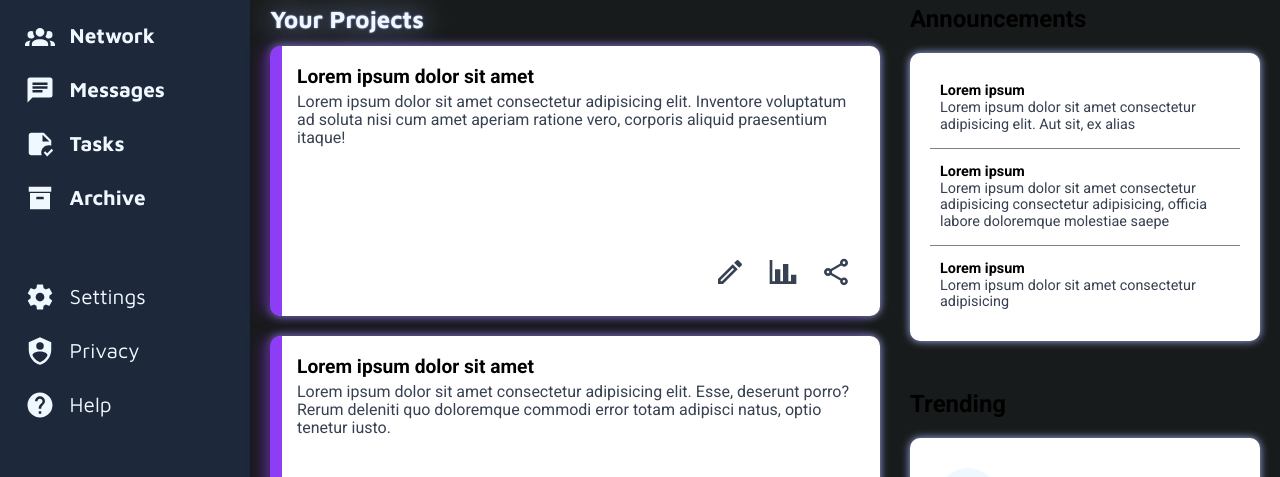
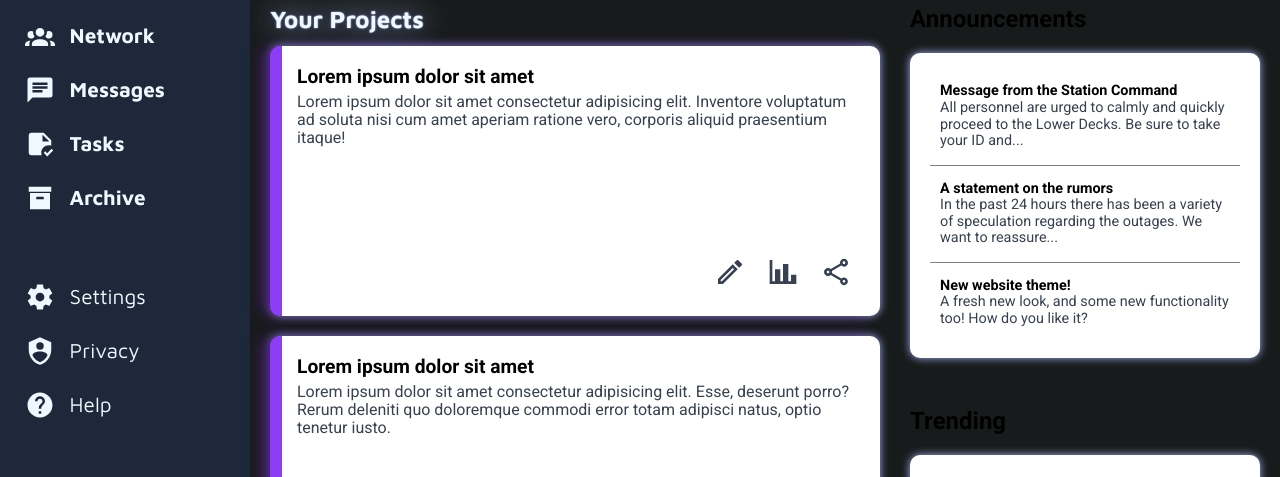
Before and after one commit to dragonvedb/admin-dashboard, a plain HTML site: page index.html in a window 1280 px wide. Shown: the part 244-721 px from the top of the page. Drawn offline with Linux system fonts and the light colour scheme; a web font is replaced by a local one.

Commit message:
Write text for the announcement widget

```diff
--- a/index.html
+++ b/index.html
@@ -144,16 +144,16 @@
             <h2>Announcements</h2>
             <div class="grid-container">
                 <section class="announcement">
-                    <h4>Lorem ipsum</h4>
-                    <p>Lorem ipsum dolor sit amet consectetur adipisicing elit. Aut sit, ex alias</p>
+                    <h4>Message from the Station Command</h4>
+                    <p>All personnel are urged to calmly and quickly proceed to the Lower Decks. Be sure to take your ID and...</p>
                 </section>
                 <section class="announcement">
-                    <h4>Lorem ipsum</h4>
-                    <p>Lorem ipsum dolor sit amet consectetur adipisicing consectetur adipisicing, officia labore doloremque molestiae saepe</p>
+                    <h4>A statement on the rumors</h4>
+                    <p>In the past 24 hours there has been a variety of speculation regarding the outages. We want to reassure...</p>
                 </section>
                 <section class="announcement">
-                    <h4>Lorem ipsum</h4>
-                    <p>Lorem ipsum dolor sit amet consectetur adipisicing</p>
+                    <h4>New website theme!</h4>
+                    <p>A fresh new look, and some new functionality too! How do you like it?</p>
                 </section>
             </div>
         </section>
```
